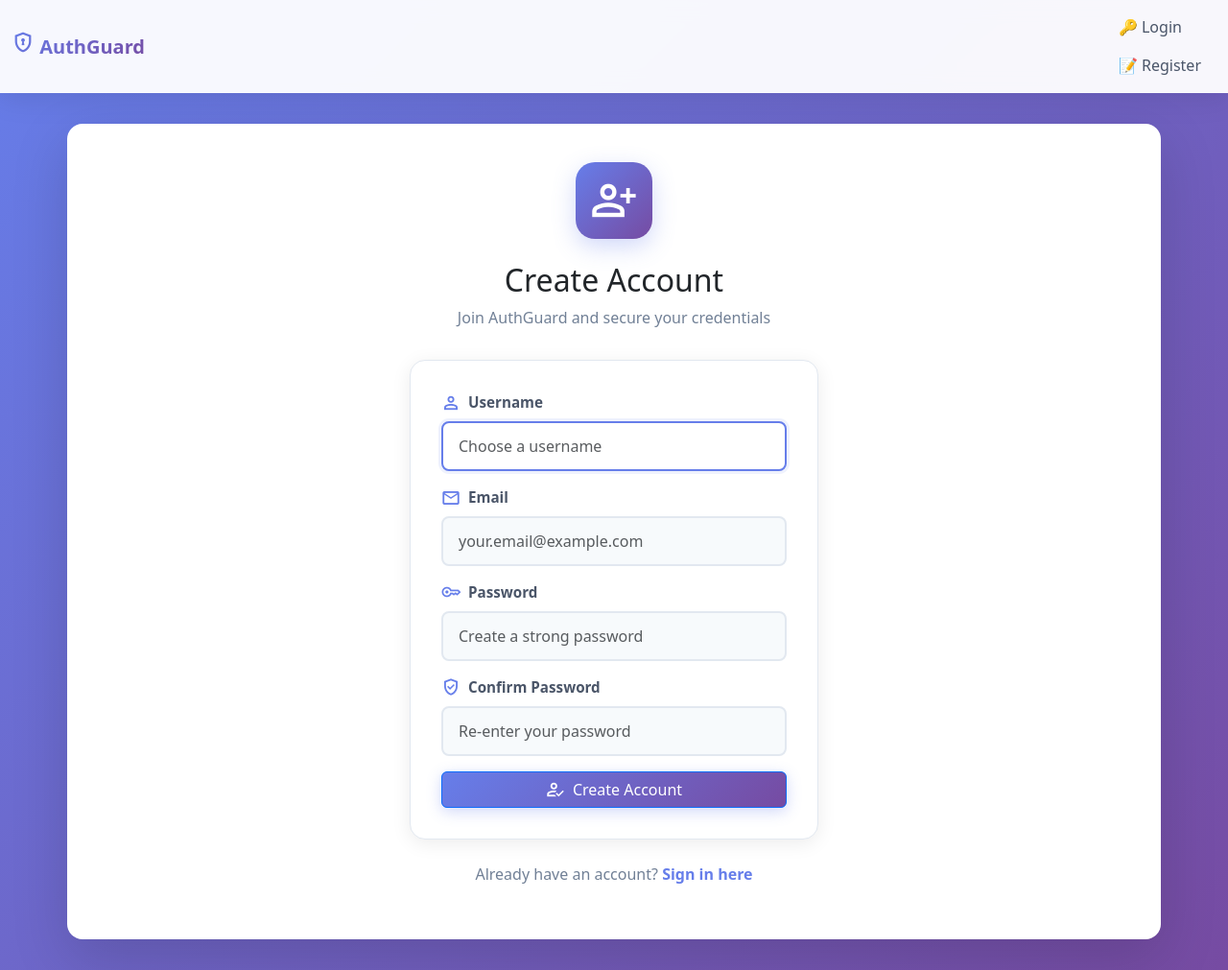
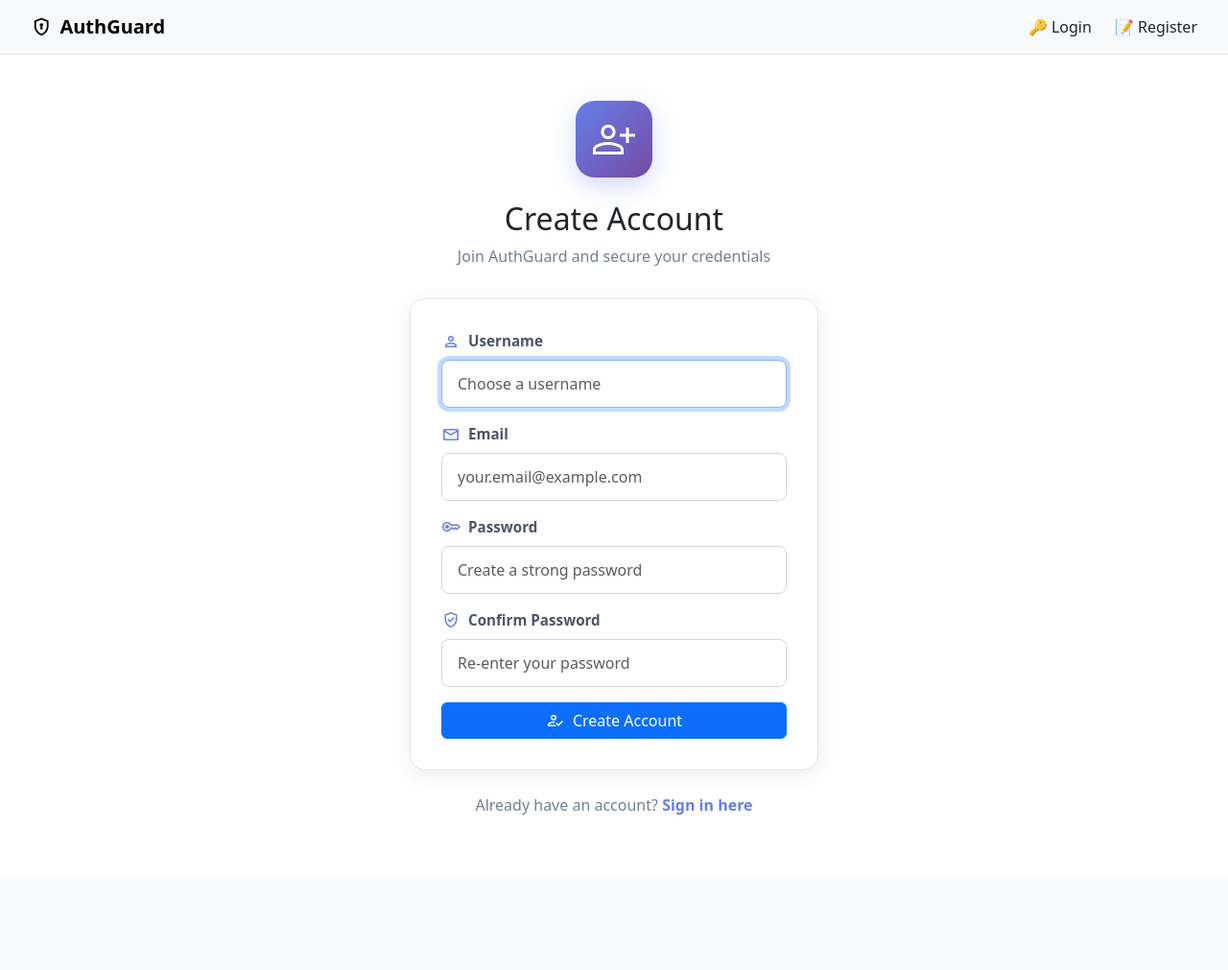
Before and after one commit to vedasm/AuthGuard, a Flask app: page /register in a window 1280 px wide. Shown: the whole page at 96% size. After the commit the page ends 849 px from the top, so only its background shows below. Run offline with Flask 3, Linux system fonts and the light colour scheme; some libraries are stand-ins or nearby versions.

Commit message:
Update style.css

```diff
--- a/static/style.css
+++ b/static/style.css
@@ -5,333 +5,219 @@
 }
 
 body {
-    font-family: 'Inter', -apple-system, BlinkMacSystemFont, "Segoe UI", Roboto, sans-serif;
+    font-family: -apple-system, BlinkMacSystemFont, "Segoe UI", Roboto, Arial, sans-serif;
     color: #1a1a1a;
-    background: linear-gradient(135deg, #667eea 0%, #764ba2 100%);
-    min-height: 100vh;
+    background: #ffffff;
 }
 
-/* Navbar - Modern Glass Effect */
+/* Navbar */
 .navbar {
-    background: rgba(255, 255, 255, 0.95) !important;
-    backdrop-filter: blur(10px);
-    border-bottom: 1px solid rgba(255, 255, 255, 0.2);
-    box-shadow: 0 4px 30px rgba(0, 0, 0, 0.1);
+    background: #f8f9fa;
+    border-bottom: 1px solid #e5e7eb;
+    padding: 1rem 0;
+}
+
+.navbar .container-fluid {
+    display: flex;
+    justify-content: space-between;
+    align-items: center;
+    padding: 0 2rem;
+    flex-wrap: wrap;
+    gap: 0.75rem;
 }
 
 .navbar-brand {
-    font-size: 1.5rem;
+    display: flex;
+    align-items: center;
+    gap: 0.5rem;
+    font-size: 1.4rem;
     font-weight: 700;
-    background: linear-gradient(135deg, #667eea 0%, #764ba2 100%);
-    -webkit-background-clip: text;
-    -webkit-text-fill-color: transparent;
-    background-clip: text;
+    color: #1a1a1a;
+    text-decoration: none;
+}
+
+.navbar-brand .material-symbols-outlined {
+    font-size: 1.4rem;
+}
+
+.navbar-links {
+    display: flex;
+    gap: 1.5rem;
+    align-items: center;
+    flex-wrap: wrap;
 }
 
 .nav-link {
+    color: #1a1a1a;
+    text-decoration: none;
     font-size: 1rem;
-    font-weight: 500;
-    color: #4a5568 !important;
-    transition: all 0.3s ease;
-    padding: 0.5rem 1rem !important;
-    border-radius: 8px;
 }
 
 .nav-link:hover {
-    color: #667eea !important;
-    background: rgba(102, 126, 234, 0.1);
+    text-decoration: underline;
 }
 
-.nav-item {
-    font-size: 16px;
+/* Layout */
+main.container {
+    padding-top: 3rem;
+    padding-bottom: 4rem;
+    text-align: center;
 }
 
-/* Icon styling */
-.material-symbols-outlined {
-    font-variation-settings:
-        'FILL' 0,
-        'wght' 600,
-        'GRAD' 0,
-        'opsz' 40;
+.container {
+    max-width: 900px;
+    margin: 0 auto;
+    padding: 0 1rem;
 }
 
-/* Main Container - Card Style */
-main.container {
-    background: white;
-    border-radius: 16px;
-    box-shadow: 0 20px 60px rgba(0, 0, 0, 0.15);
-    padding: 2.5rem !important;
-    margin-top: 2rem;
+h2 {
+    font-size: 2.25rem;
+    font-weight: 700;
     margin-bottom: 2rem;
 }
 
-h2 {
-    text-align: center;
-    color: #1a1a1a;
-    margin-bottom: 1.5rem;
-    font-weight: 700;
-    font-size: 2rem;
+h3 {
+    font-size: 1.4rem;
+    font-weight: 600;
+    margin: 2rem 0 1rem;
 }
 
-h3 {
-    color: #4a5568;
-    margin-bottom: 1.5rem;
-    font-weight: 600;
-    font-size: 1.25rem;
-}
-
-/* Modern Table Styling */
-.table {
-    background: white;
-    border-radius: 12px;
-    overflow: hidden;
-    box-shadow: 0 2px 8px rgba(0, 0, 0, 0.05);
-}
-
-.table thead th {
-    background: linear-gradient(135deg, #667eea 0%, #764ba2 100%);
-    color: white;
-    text-align: center;
-    vertical-align: middle;
-    border: none;
-    padding: 1rem;
-    font-weight: 600;
-    text-transform: uppercase;
-    font-size: 0.85rem;
-    letter-spacing: 0.5px;
-}
-
-.table tbody tr {
-    transition: all 0.2s ease;
-    border-bottom: 1px solid #f0f0f0;
-}
-
-.table tbody tr:hover {
-    background: rgba(102, 126, 234, 0.05);
-    transform: scale(1.01);
-}
-
-.table td {
-    text-align: center;
-    vertical-align: middle;
-    padding: 1rem;
-    color: #4a5568;
-}
-
-/* Modern Button Styles */
-.btn {
-    padding: 0.5rem 1.25rem;
-    border-radius: 8px;
-    font-weight: 600;
-    transition: all 0.3s ease;
-    border: none;
-    text-decoration: none;
-    display: inline-block;
-    font-size: 0.95rem;
-}
-
-.btn-primary {
-    background: linear-gradient(135deg, #667eea 0%, #764ba2 100%);
-    color: white;
-    box-shadow: 0 4px 15px rgba(102, 126, 234, 0.4);
-}
-
-.btn-primary:hover {
-    transform: translateY(-2px);
-    box-shadow: 0 6px 20px rgba(102, 126, 234, 0.5);
-    color: white;
-}
-
-.btn-secondary {
-    background: #6c757d;
-    color: white;
-    box-shadow: 0 4px 15px rgba(108, 117, 125, 0.3);
-}
-
-.btn-secondary:hover {
-    background: #5a6268;
-    transform: translateY(-2px);
-    box-shadow: 0 6px 20px rgba(108, 117, 125, 0.4);
-}
-
-.btn-danger {
-    background: linear-gradient(135deg, #f093fb 0%, #f5576c 100%);
-    color: white;
-    box-shadow: 0 4px 15px rgba(245, 87, 108, 0.4);
-}
-
-.btn-danger:hover {
-    transform: translateY(-2px);
-    box-shadow: 0 6px 20px rgba(245, 87, 108, 0.5);
-    color: white;
-}
-
-.btn-sm {
-    padding: 0.4rem 1rem;
-    font-size: 0.875rem;
-}
-
-.btn.w-100 {
-    box-shadow: 0 4px 15px rgba(102, 126, 234, 0.3);
-}
-
-/* Modern Form Inputs */
-.form-control {
-    border: 2px solid #e2e8f0;
-    border-radius: 8px;
-    padding: 0.75rem 1rem;
-    font-size: 1rem;
-    transition: all 0.3s ease;
-    background: #f7fafc;
-}
-
-.form-control:focus {
-    border-color: #667eea;
-    box-shadow: 0 0 0 3px rgba(102, 126, 234, 0.1);
-    background: white;
-    outline: none;
-}
-
-.form-label {
-    font-weight: 600;
-    color: #4a5568;
-    margin-bottom: 0.5rem;
-    font-size: 0.95rem;
-}
-
+/* Forms */
+.form-control,
 input[type=text],
 input[type=email],
 input[type=password] {
     width: 100%;
     padding: 0.75rem 1rem;
+    border: 1px solid #d1d5db;
     border-radius: 8px;
-    border: 2px solid #e2e8f0;
     font-size: 1rem;
-    transition: all 0.3s ease;
-    background: #f7fafc;
+    background: #ffffff;
+    color: #1a1a1a;
 }
 
-input[type=text]:focus,
-input[type=email]:focus,
-input[type=password]:focus {
-    border-color: #667eea;
-    box-shadow: 0 0 0 3px rgba(102, 126, 234, 0.1);
-    background: white;
+.form-control:focus,
+input:focus {
     outline: none;
+    border-color: #0d6efd;
+    box-shadow: 0 0 0 2px rgba(13, 110, 253, 0.15);
 }
 
-/* Action buttons container */
+.form-control:disabled,
+.form-control[readonly] {
+    background: #f1f3f5;
+    color: #6c757d;
+}
+
+.form-label-center {
+    display: block;
+    text-align: center;
+    font-weight: 500;
+    margin-bottom: 0.5rem;
+}
+
+/* Buttons */
+.btn {
+    padding: 0.65rem 1.75rem;
+    border-radius: 8px;
+    font-weight: 600;
+    border: none;
+    cursor: pointer;
+    font-size: 1rem;
+    text-decoration: none;
+    display: inline-block;
+}
+
+.btn-primary {
+    background: #0d6efd;
+    color: #ffffff;
+}
+
+.btn-primary:hover {
+    background: #0b5ed7;
+    color: #ffffff;
+}
+
+.btn-secondary {
+    background: #6c757d;
+    color: #ffffff;
+}
+
+.btn-secondary:hover {
+    background: #5c636a;
+    color: #ffffff;
+}
+
+.btn-sm {
+    padding: 0.4rem 1.1rem;
+    font-size: 0.9rem;
+}
+
+/* Table */
+.table {
+    width: 100%;
+    border-collapse: collapse;
+    margin-top: 1rem;
+}
+
+.table thead th {
+    background: #3b6fe0;
+    color: #ffffff;
+    font-weight: 700;
+    padding: 0.9rem 1rem;
+    text-align: center;
+    border: none;
+}
+
+.table td {
+    padding: 0.9rem 1rem;
+    text-align: center;
+    border-bottom: 1px solid #e5e7eb;
+}
+
 .action-buttons {
     display: flex;
     justify-content: center;
-    gap: 8px;
-    align-items: center;
+    gap: 0.5rem;
     flex-wrap: wrap;
 }
 
-/* Alert Styling */
+/* Alerts */
 .alert {
-    border-radius: 12px;
-    border: none;
     padding: 1rem 1.5rem;
+    border-radius: 6px;
+    margin-bottom: 1.5rem;
     font-weight: 500;
-    box-shadow: 0 4px 12px rgba(0, 0, 0, 0.1);
+    text-align: left;
+}
+
+.alert-success {
+    background: #d1f2dc;
+    color: #146c2e;
 }
 
 .alert-danger {
-    background: linear-gradient(135deg, #fff5f5 0%, #fed7d7 100%);
-    color: #c53030;
-}
-
-.alert-success {
-    background: linear-gradient(135deg, #f0fff4 0%, #c6f6d5 100%);
-    color: #22543d;
+    background: #fbd7d7;
+    color: #9b1c1c;
 }
 
 .alert-primary {
-    background: linear-gradient(135deg, #ebf4ff 0%, #c3dafe 100%);
-    color: #2c5282;
+    background: #d6e6ff;
+    color: #1d4ed8;
 }
 
-/* Table responsive */
-.table-responsive {
-    border-radius: 12px;
-    overflow: hidden;
-    box-shadow: 0 2px 8px rgba(0, 0, 0, 0.05);
-}
-
-/* Container customization */
-.container {
-    max-width: 900px;
-}
-
-/* Password visibility styling */
-.password, .actual-password {
-    font-family: 'Courier New', monospace;
-    padding: 0.25rem 0.5rem;
-    background: #f7fafc;
-    border-radius: 4px;
-    font-size: 0.9rem;
-}
-
-/* Link styling */
 a {
-    color: #667eea;
+    color: #0d6efd;
     text-decoration: none;
-    transition: all 0.2s ease;
 }
 
 a:hover {
-    color: #764ba2;
+    text-decoration: underline;
 }
 
-/* Horizontal rule */
-hr {
-    border: none;
-    height: 1px;
-    background: linear-gradient(90deg, transparent, #e2e8f0, transparent);
-    margin: 2rem 0;
-}
-
-/* Form spacing */
-.mb-3 {
-    margin-bottom: 1.25rem !important;
-}
-
-/* Responsive adjustments */
-@media (max-width: 768px) {
-    .navbar-brand {
-        font-size: 1.2rem;
-    }
-
-    .nav-link {
-        font-size: 0.95rem;
-    }
-
-    main.container {
-        padding: 1.5rem !important;
-        margin-top: 1rem;
-    }
-
-    h2 {
-        font-size: 1.5rem;
-    }
-
-    .action-buttons {
+@media (max-width: 600px) {
+    .navbar .container-fluid {
         flex-direction: column;
-        gap: 5px;
-    }
-
-    .btn-sm {
-        width: 100%;
+        padding: 0 1rem;
     }
 }
-
-/* Smooth transitions for all interactive elements */
-* {
-    transition: background-color 0.2s ease, color 0.2s ease;
-}
-
-button, a, input {
-    transition: all 0.3s ease;
-}
```
